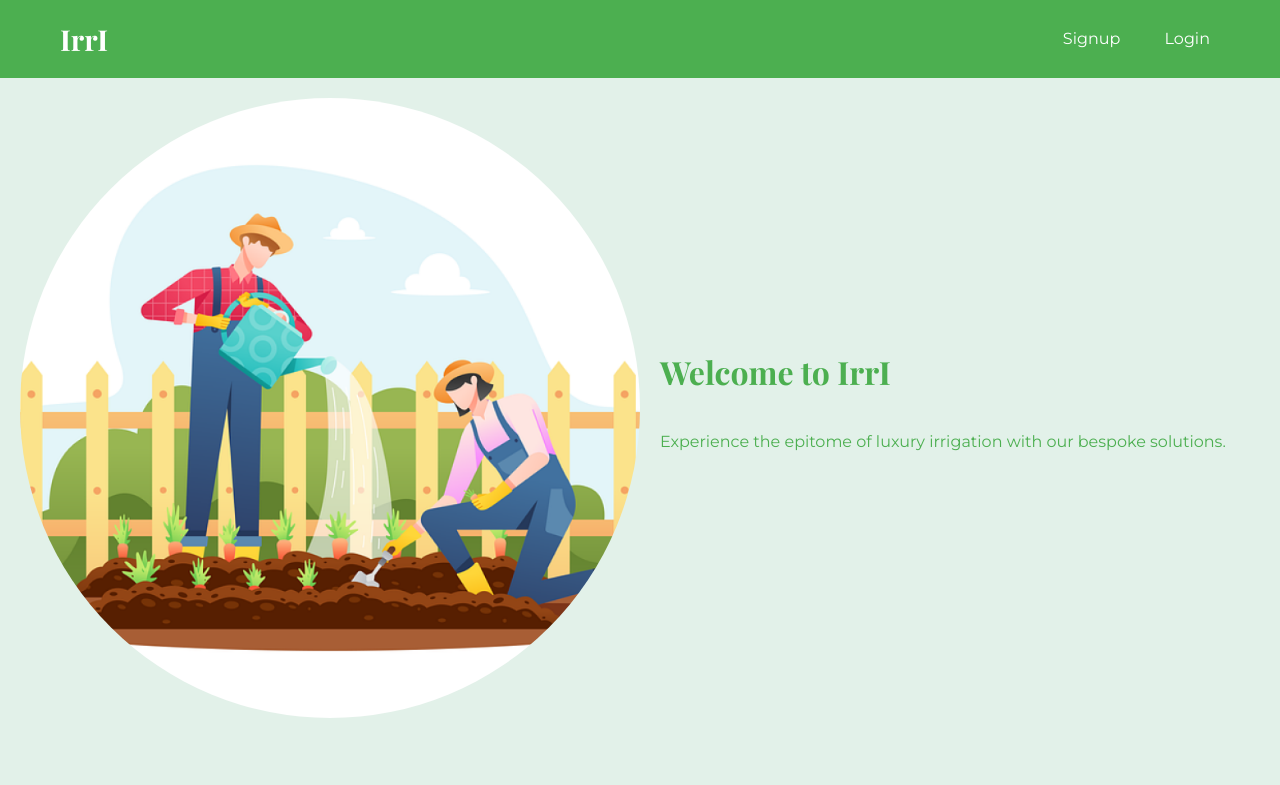
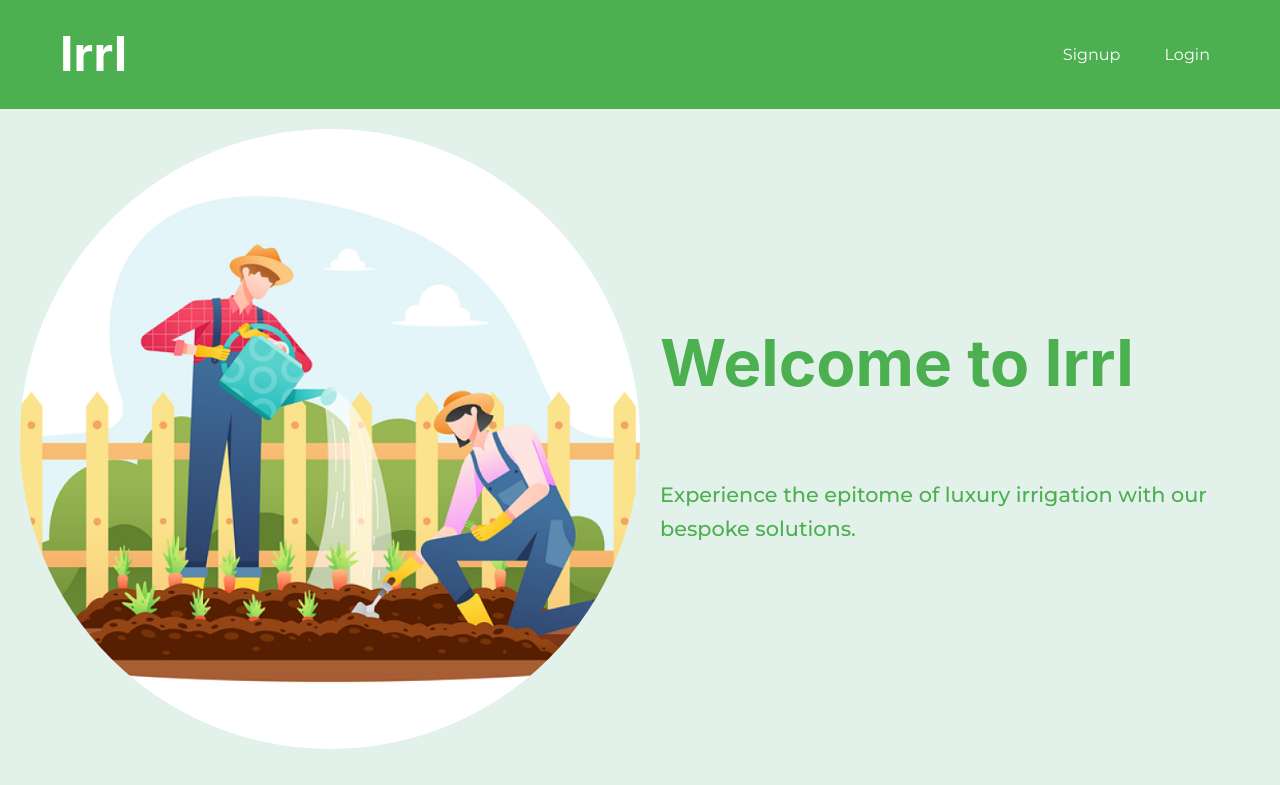
Before and after one commit to temmy669/DjangoIrri, a Django app: page / in a window 1280 px wide. Shown: the top 785 px of the page. Run offline with Django 3.2, Linux system fonts and the light colour scheme.

Commit message:
changed font-size and style for the logo

```diff
--- a/irriApp/static/land.css
+++ b/irriApp/static/land.css
@@ -34,8 +34,8 @@ nav {
 }
 
 nav .logo h1 {
-    font-family: 'Playfair Display', serif;
-    font-size: 1.8rem;
+    font-family:Inter, ui-sans-serif, system-ui, -apple-system, Segoe UI, Roboto, Helvetica Neue, Arial, Noto Sans, sans-serif, Apple Color Emoji, Segoe UI Emoji, Segoe UI Symbol, Noto Color Emoji;
+    font-size:3rem;
 }
 
 nav .nav-links a {
@@ -48,6 +48,10 @@ nav .nav-links a {
 nav .nav-links a:hover {
     background-color: #089131;
 }
+
+/* .logo{
+    font-family:Inter, ui-sans-serif, system-ui, -apple-system, Segoe UI, Roboto, Helvetica Neue, Arial, Noto Sans, sans-serif, Apple Color Emoji, Segoe UI Emoji, Segoe UI Symbol, Noto Color Emoji;
+} */
 
 /* Main */
 main {
@@ -79,17 +83,17 @@ main {
 }
 
 .hero-content h2 {
-    font-family: 'Playfair Display';
+    font-family: Inter, ui-sans-serif, system-ui, -apple-system, Segoe UI, Roboto, Helvetica Neue, Arial, Noto Sans, sans-serif, Apple Color Emoji, Segoe UI Emoji, Segoe UI Symbol, Noto Color Emoji;
     font-weight: 700;
-    font-size: 2em; /* Large text for the main headline */
+    font-size: 4em; /* Large text for the main headline */
     color: #4CAF50; /* Color of the headline */
     margin-bottom: 1em;
 }
 
 .hero-content p {
     font-family: 'Montserrat', sans-serif;
-    font-weight: 400;
-    font-size: 1em; /* Size of the subtext */
+    font-weight: 500;
+    font-size: 1.3em; /* Size of the subtext */
     color:#4CAF50; /* Color of the paragraph text */
     margin-bottom: 1em;
 }
```
